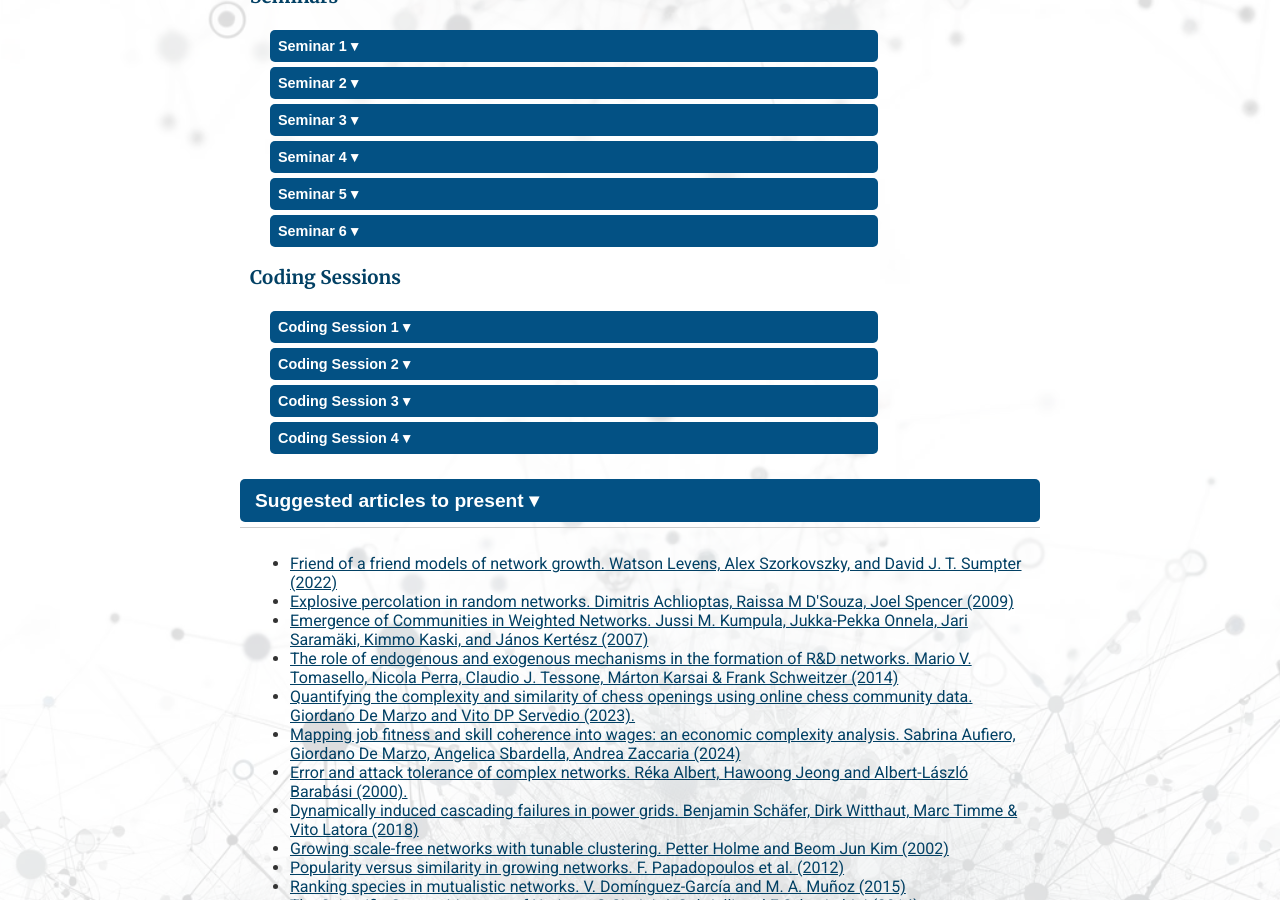
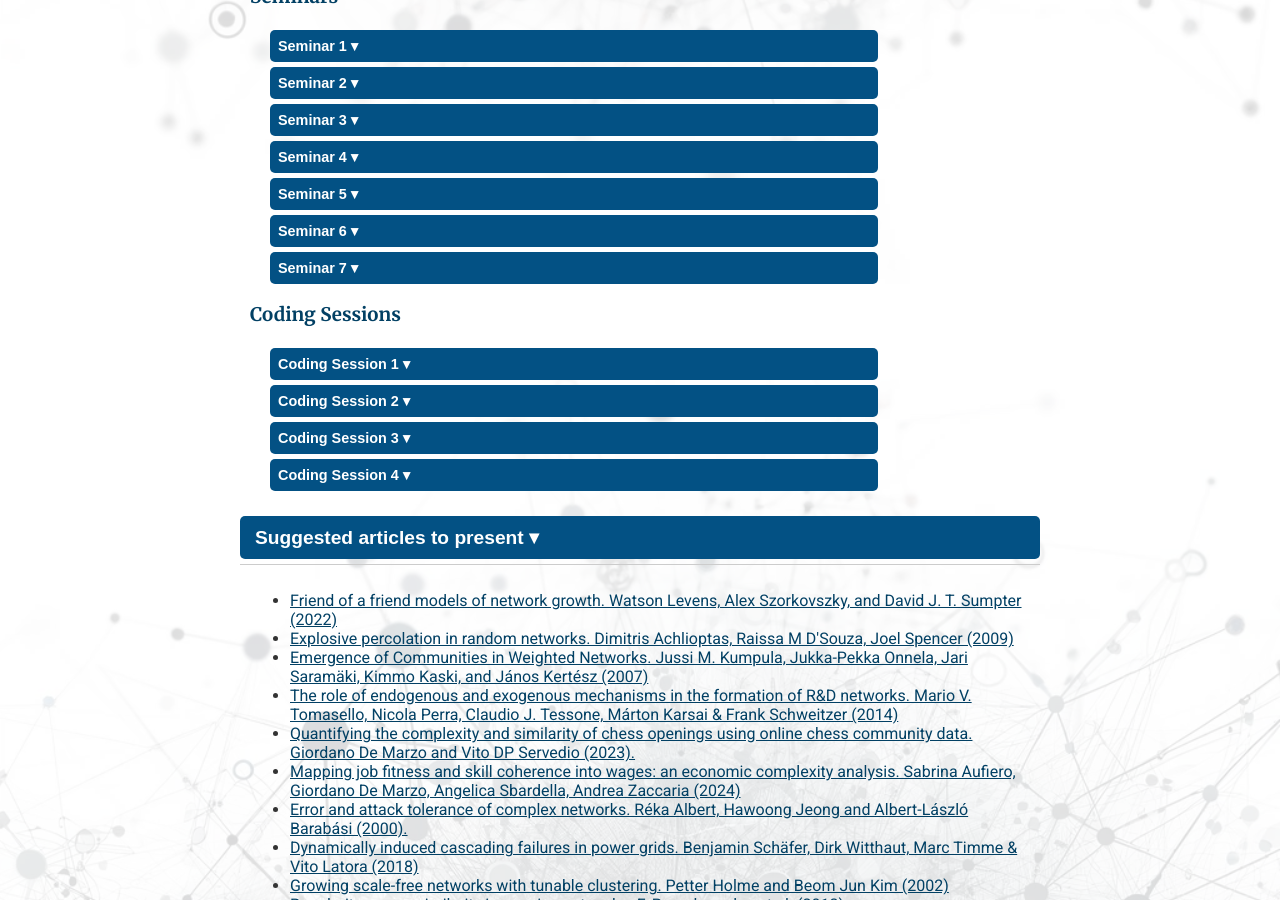
Before and after one commit to giordano-demarzo/giordano-demarzo.github.io, a Jekyll site: the page built from Network_Science.markdown, in a window 1280 px wide and 900 px high, scrolled down 2181 px. Built offline with Jekyll 4.4.1, drawn with Linux system fonts in a browser that asks for light colours.

Commit message:
Seminar 7

```diff
--- a/Network_Science.markdown
+++ b/Network_Science.markdown
@@ -205,6 +205,23 @@
                    </ul>
            </div>
        </div>
+       <div class="nested-accordion">
+           <button class="nested-accordion-button">Seminar 7 &#9662;</button>
+           <div class="nested-accordion-content">
+               <h4>Readings and Slides</h4>
+                   <ul>
+                       	<li><a href="/files/network_science/Network_Science_7.pdf">Slides</a></li>
+                       	<li><a href="https://networksciencebook.com/chapter/10">Network Science. Chapter 10. A.L. Barabasi</a></li>
+                       	<li><a href="https://www.science.org/doi/10.1126/science.1185231">The Spread of Behavior in an Online Social Network Experiment. D. Centola (2010).</a></li>
+                       	<li><a href="https://journals.plos.org/plosone/article?id=10.1371/journal.pone.0126090">Competing for Attention in Social Media under Information Overload Conditions. L. Feng et al. (2015).</a></li>
+                   </ul>
+               <h4>Additional Reading</h4>
+                   <ul>
+                   	<li><a href="https://moodle2.units.it/pluginfile.php/322538/mod_resource/content/1/Barrat_et_al_2008_Dynamical_Processes_on_Complex_Networks.pdf">Dynamical processes on complex networks. A. Barrat, M. Barthelemy, A. Vespignani (2008). Chapter 9. </a></li>
+                   	<li>How Behavior Spreads: The Science of Complex Contagions. D. Centola (2018). Chapter 3 and 4. Look for the book in the library or on libgen using a VPN :) </li>
+                   </ul>
+           </div>
+       </div>
        <h3> Coding Sessions </h3>
        <h5> </h5>
        <div class="nested-accordion">
```
Also changed, not shown: 1 other file.
